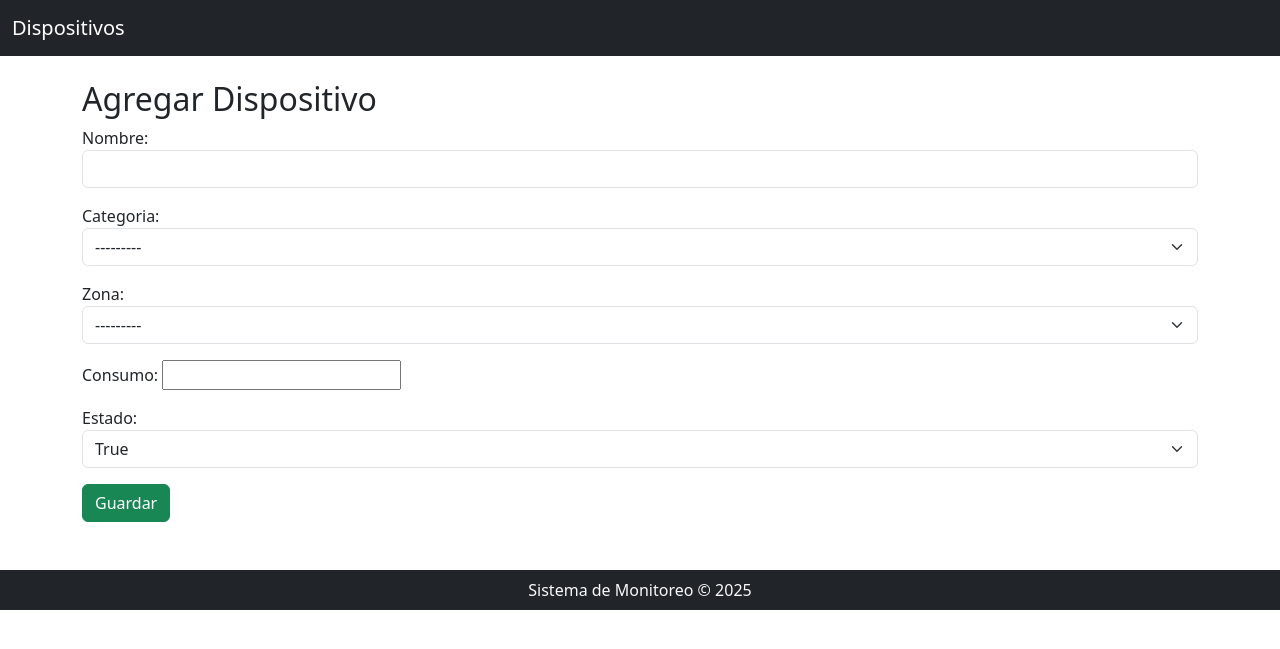
After one commit to FelipeDev02/Unidad_1_Python_FJ, a Django app: page /dispositivos/crear in a window 1280 px wide. The commit adds this page. Shown: the top 649 px of the page. Run offline with Django 5.2, Linux system fonts and the light colour scheme; data that the repository does not hold is empty.

Commit message:
agregacion finalizada del crud basico

```diff
--- /dev/null
+++ b/monitoreo/dispositivos/forms.py
@@ -0,0 +1,25 @@
+from django import forms
+from .models import Dispositivo
+from django.shortcuts import render, get_object_or_404, redirect
+
+
+class DispositivoForm(forms.ModelForm):
+    class Meta:
+        model = Dispositivo  # Modelo asociado
+        fields = ['nombre', 'categoria', 'zona', 'consumo', 'estado']
+        widgets = {
+            'nombre': forms.TextInput(attrs={'class': 'form-control'}),
+            'consumo_maximo': forms.NumberInput(attrs={'class': 'form-control'}),
+            'categoria': forms.Select(attrs={'class': 'form-select'}),
+            'zona': forms.Select(attrs={'class': 'form-select'}),
+            'estado': forms.TextInput(attrs={'class': 'form-select'}),
+        }
+
+
+        def clean_nombre(self):
+            nombre = self.cleaned_data.get('nombre')
+
+            if len(nombre) < 3:
+                raise forms.ValidationError("El nombre debe tener al menos 3 caracteres")
+
+            return nombre
--- /dev/null
+++ b/monitoreo/dispositivos/templates/dispositivos/base.html
@@ -0,0 +1,30 @@
+<!DOCTYPE html>
+<html lang="es">
+<head>
+    <meta charset="UTF-8">
+    <title>Sistema de Dispositivos</title>
+    <link rel="stylesheet" href="https://cdn.jsdelivr.net/npm/bootstrap@5.3.0/dist/css/bootstrap.min.css">
+</head>
+<body>
+
+    <!-- Barra de navegación -->
+    <nav class="navbar navbar-dark bg-dark">
+        <div class="container-fluid">
+            <a class="navbar-brand" href="{% url 'listar_dispositivos' %}">Dispositivos</a>
+        </div>
+    </nav>
+
+    <!-- Contenido dinámico -->
+    <div class="container mt-4">
+        {% block content %}
+        <!-- Aquí se inyecta el contenido de cada página -->
+        {% endblock %}
+    </div>
+
+    <!-- Pie de página -->
+    <footer class="bg-dark text-light text-center p-2 mt-5">
+        Sistema de Monitoreo © 2025
+    </footer>
+
+</body>
+</html>
--- /dev/null
+++ b/monitoreo/dispositivos/templates/dispositivos/crear.html
@@ -0,0 +1,11 @@
+{% extends "dispositivos/base.html" %}
+
+{% block content %}
+<h2>Agregar Dispositivo</h2>
+
+<form method="POST">
+    {% csrf_token %}
+    {{ form.as_p }}
+    <button type="submit" class="btn btn-success">Guardar</button>
+</form>
+{% endblock %}
--- a/monitoreo/dispositivos/templates/dispositivos/inicio.html
+++ b/monitoreo/dispositivos/templates/dispositivos/inicio.html
@@ -11,6 +11,8 @@
         {% for d in dispositivos %}
         <li>{{d.nombre}} - {{d.categoria}} {{d.categoria.estado }}</li>
         ir a <a href="{% url 'dispositivo' d.id %}">detalle</a>
+        <a href="{% url 'editar_dispositivo' d.id %}">editar</a>
+        <a href="{% url 'eliminar_dispositivo' d.id %}">eliminar</a>
         {% empty %}
         <li>No hay dispositivos</li>
         {% endfor %}
--- a/monitoreo/dispositivos/views.py
+++ b/monitoreo/dispositivos/views.py
@@ -1,6 +1,7 @@
-from django.shortcuts import render
+from django.shortcuts import render, redirect, get_object_or_404
 from django.http import HttpResponse
 from .models import Dispositivo
+from .forms import DispositivoForm
 
 
 def inicio(request):
@@ -24,3 +25,32 @@ def panel_dispositivos(request):
 
     return render(request, "dispositivos/panel.html", {"dispositivos": dispositivos, "consumo_maximo": consumo_maximo})
 # Create your views here.
+
+def crear_dispositivo(request):
+    if request.method == 'POST':
+        form = DispositivoForm(request.POST)
+        if form.is_valid():
+            form.save()
+            return redirect('listar_dispositivos')
+    else:
+        form = DispositivoForm()
+
+    return render(request, 'dispositivos/crear.html', {'form': form})
+
+def editar_dispositivo(request, dispositivo_id):
+    dispositivo = get_object_or_404(Dispositivo, id=dispositivo_id)
+    if request.method == 'POST':
+        form = DispositivoForm(request.POST, instance=dispositivo)
+        if form.is_valid():
+            form.save()
+            return redirect('listar_dispositivos')
+    else:
+        form = DispositivoForm(instance=dispositivo)
+    return render(request, 'dispositivos/editar.html', {'form': form})
+
+def eliminar_dispositivo(request, dispositivo_id):
+    dispositivo = get_object_or_404(Dispositivo, id=dispositivo_id)
+    if request.method == 'POST':
+        dispositivo.delete()
+        return redirect('listar_dispositivos')
+    return render(request, 'dispositivos/eliminar.html', {'dispositivo': dispositivo})
--- a/monitoreo/monitoreo/urls.py
+++ b/monitoreo/monitoreo/urls.py
@@ -19,11 +19,14 @@ from django.urls import path
 
 from dispositivos.views import inicio
 from dispositivos.views import panel_dispositivos
-from dispositivos.views import dispositivo, inicio
+from dispositivos.views import dispositivo, inicio, crear_dispositivo, editar_dispositivo, eliminar_dispositivo
 
 urlpatterns = [
     path('admin/', admin.site.urls),
     path('',inicio, name = "inicio"),
-    path('dispositivos/', inicio, name = "dispositivos"),
-    path('dispositivos/<int:dispositivo_id>', dispositivo, name = "dispositivo")
+    path('dispositivos/', inicio, name = "listar_dispositivos"),
+    path('dispositivos/<int:dispositivo_id>', dispositivo, name = "dispositivo"),
+    path('dispositivos/crear', crear_dispositivo, name = "crear_dispositivo"),
+    path('dispositivos/editar/<int:dispositivo_id>/', editar_dispositivo, name="editar_dispositivo"),
+    path('dispositivos/eliminar/<int:dispositivo_id>/', eliminar_dispositivo, name="eliminar_dispositivo"),
 ]
```
Also changed, not shown: monitoreo/dispositivos/templates/dispositivos/editar copy.html (added, +11 -0 lines), monitoreo/dispositivos/templates/dispositivos/editar.html (added, +12 -0 lines), monitoreo/dispositivos/templates/dispositivos/eliminar.html (added, +12 -0 lines).
